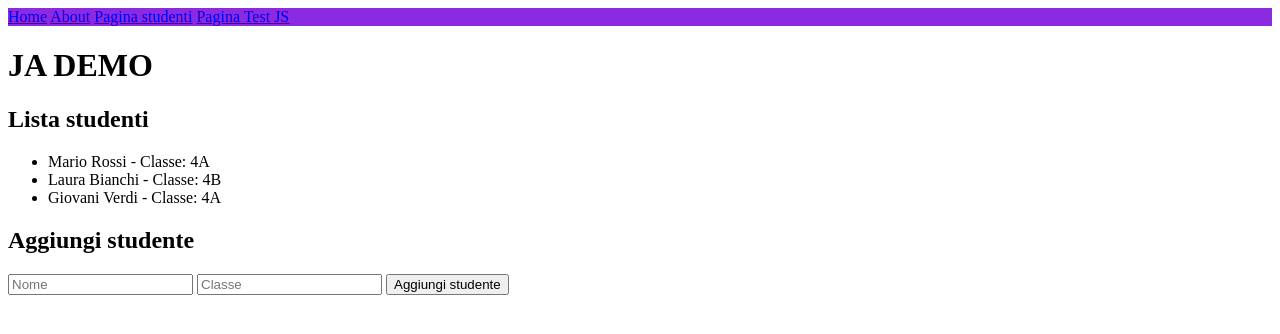
After one commit to bernasconil/flask_tutorial, a Flask app: page /jsdemo in a window 1280 px wide. The commit adds this page. Shown: the top 334 px of the page. Run offline with Flask 3, Linux system fonts and the light colour scheme.

Commit message:
tappa4 e tappa 5

```diff
--- a/tappa1/app.py
+++ b/tappa1/app.py
@@ -1,14 +1,82 @@
-from flask import Flask , render_template
+from flask import Flask , render_template, jsonify, request
 
 app = Flask(__name__)
+
+studenti_db=[
+    {"id" : 1 , "nome" : "Mario Rossi" , "classe" : "4A"},
+    {"id" : 2 , "nome" : "Laura Bianchi" , "classe" : "4B"},
+    {"id" : 3 , "nome" : "Giovani Verdi" , "classe" : "4A"},
+]
 
 @app.route("/")
 def home():
     return render_template("index.html")
 
+@app.route("/jsdemo")
+def js_demo():
+    return render_template("jsdemo.html")
+
+@app.route("/api/studenti/<int:studente_id>")
+def get_studente(studente_id):
+    for studente in studenti_db:
+        if studente["id"]==studente_id:
+            return jsonify(studente), 200
+    return jsonify({"errore": "Studente non trovato"}), 404
+
+@app.route("/api/studenti", methods=['GET'])
+def get_studenti():
+    return jsonify(studenti_db)
+
+
+@app.route("/api/studenti", methods=['POST'])
+def add_studente():
+    dati= request.get_json()
+    print(dati) ## Testiamo
+    ## Validazione, ci sono tutti i dati?
+    if not(dati) or 'nome' not in dati or 'classe' not in dati:
+        return jsonify({"errore": "Dati incompleti"}), 400
+
+    #Creiamo l'elemento da aggiungere alla lista e lo aggiungiamo
+    new_id = studenti_db[-1]['id']+1
+
+    nuovo_studente= {
+        "id": new_id,
+        "nome" : dati['nome'],
+        "classe" : dati['classe']
+    }
+
+    studenti_db.append(nuovo_studente)
+
+    return jsonify(nuovo_studente), 200
+
+@app.route("/api/studenti/<int:studente_id>" , methods=['PUT'])
+def update_studente(studente_id):
+
+    print(request.method)
+    #validazione
+    dati = request.get_json()
+    for studente in studenti_db:
+        if studente['id']==studente_id:
+            if 'nome' in dati:
+                studente['nome'] = dati['nome']
+            if 'classe' in dati:
+                studente['classe'] = dati['classe']
+            return jsonify(studente), 200
+
+    return jsonify({"errore": "Studente non trovato"}), 404
+
+@app.route("/api/studenti/<int:studente_id>" , methods=['DELETE'])
+def delete_student(studente_id):
+    for studente in studenti_db:
+        if studente['id']==studente_id:
+            studenti_db.remove(studente)
+            return jsonify(studente), 200
+
+    return jsonify({"errore": "Studente non trovato"}), 404
+
 @app.route("/studenti")
 def studenti():
-    lista_studenti= ["studente1", "studente2", "studente3"]
+    lista_studenti= ['Studente 1', 'Studente2', "Studente3", "fulvio Frapolli"]
     return render_template("studenti.html", studenti=lista_studenti)
 
 @app.route("/about")
--- a/tappa1/static/css/styles.css
+++ b/tappa1/static/css/styles.css
@@ -0,0 +1,3 @@
+nav {
+    background-color: blueviolet;
+}
--- /dev/null
+++ b/tappa1/static/js/api.js
@@ -0,0 +1,54 @@
+// const bottone_carica = document.getElementById("bottone-carica");
+// bottone_carica.addEventListener("click", caricaStudenti);
+
+const bottone_aggiungi = document.getElementById("bottone-aggiungi");
+bottone_aggiungi.addEventListener("click", aggiungiStudente);
+
+async function aggiungiStudente(){
+    const nome = document.getElementById("nome_studente").value;
+    const classe = document.getElementById("classe_studente").value;
+
+    if(!nome || !classe){
+        alert("Inserisci nome e classe!");
+        return "";
+    }
+
+    const nuovoStudente = {
+        nome : nome,
+        classe : classe
+    };
+
+    const response = await fetch("/api/studenti", {
+        method : "POST",
+        headers : {
+            "Content-Type": "application/json"
+        },
+        body : JSON.stringify(nuovoStudente)
+    });
+
+    const studenteCreato = await response.json();
+    console.log(studenteCreato);
+
+    caricaStudenti();
+}
+
+async function caricaStudenti(){
+
+    const lista = document.getElementById("lista-studenti");
+    lista.textContent="Caricamento lista";
+
+    const response = await fetch("/api/studenti");
+    const studenti = await response.json();
+
+    lista.textContent=""; //svuota la lista
+    studenti.forEach( studente => {
+        const item = document.createElement("li");
+        item.textContent = `${studente.nome} - Classe: ${studente.classe}`;
+        lista.appendChild(item);
+    })
+
+}
+
+document.addEventListener("DOMContentLoaded", function(){
+    caricaStudenti();
+});
--- a/tappa1/templates/base.html
+++ b/tappa1/templates/base.html
@@ -4,6 +4,7 @@
     <meta charset="UTF-8">
     <meta name="viewport" content="width=device-width, initial-scale=1.0">
     <link rel="stylesheet" href="{{ url_for('static', filename='css/styles.css') }}">
+    <script src="{{ url_for('static', filename='js/api.js') }}" defer></script>
     <title>{% block title %} Titolo base {% endblock %}</title>
 </head>
 <body>
@@ -12,6 +13,7 @@
         <a href = "/">Home</a>
         <a href = "/about">About</a>
         <a href = "/studenti">Pagina studenti</a>
+        <a href = "/jsdemo">Pagina Test JS</a>
     </nav>
 
     {% block content %}
--- a/tappa1/templates/index.html
+++ b/tappa1/templates/index.html
@@ -6,8 +6,8 @@ Pagina iniziale
 
 {% block content %}
 
-<h1>Titolo della pagina</h1>
+<h1>About</h1>
 <p>Contenuto della pagina</p>
 <p>{{ messaggio }}</p> <!-- Sintassi per template-->
 
-{%endblock %}
+{% endblock %}
--- /dev/null
+++ b/tappa1/templates/jsdemo.html
@@ -0,0 +1,22 @@
+{% extends "base.html" %}
+
+{% block title %}
+Js Demo
+{% endblock %}
+
+{% block content %}
+<h1>JA DEMO</h1>
+
+<div id="messaggio"></div>
+
+<h2>Lista studenti</h2>
+<ul id="lista-studenti">
+</ul>
+<!-- <button id="bottone-carica">Carica studenti</button> -->
+
+<h2>Aggiungi studente</h2>
+<input type="text" id="nome_studente" placeholder="Nome" required>
+<input type="text" id="classe_studente" placeholder="Classe" required>
+<button id="bottone-aggiungi">Aggiungi studente</button>
+
+{% endblock %}
```
Also changed, not shown: tappa1/templates/studenti.html (indentation only).
